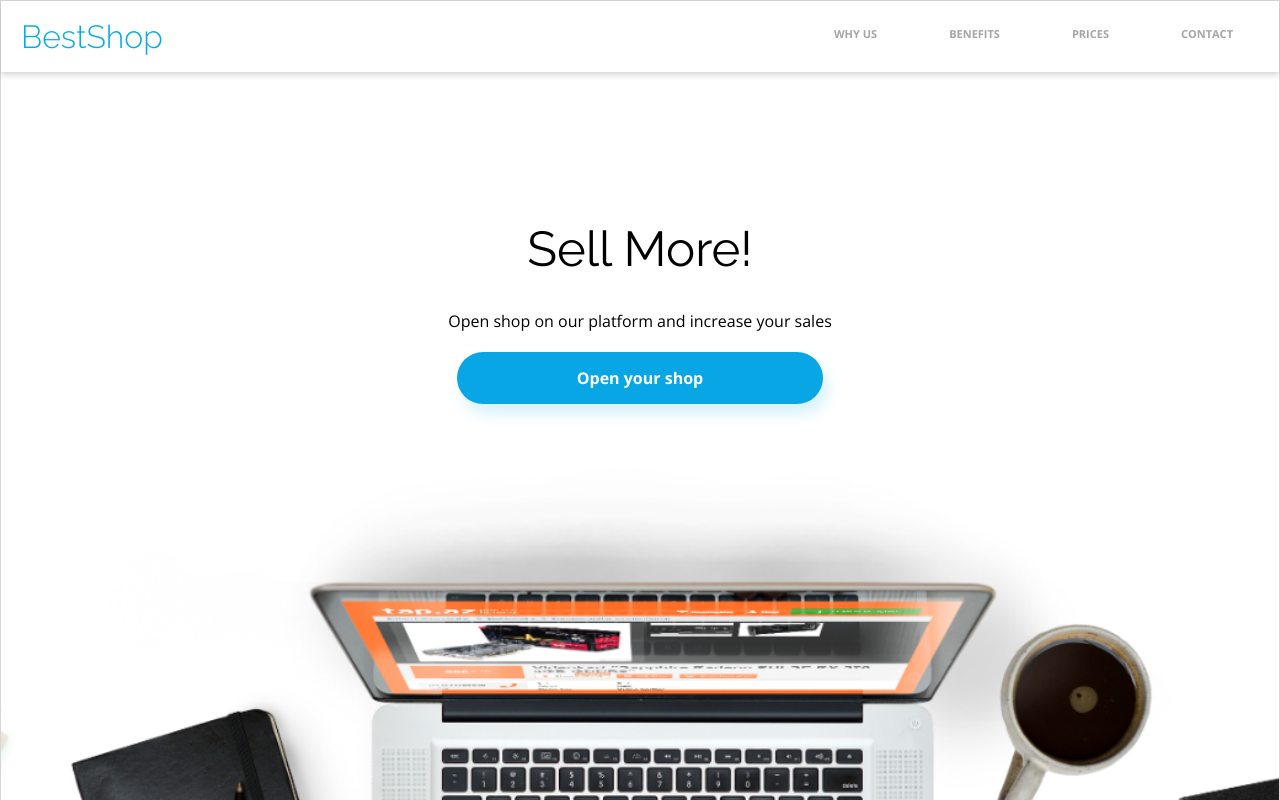
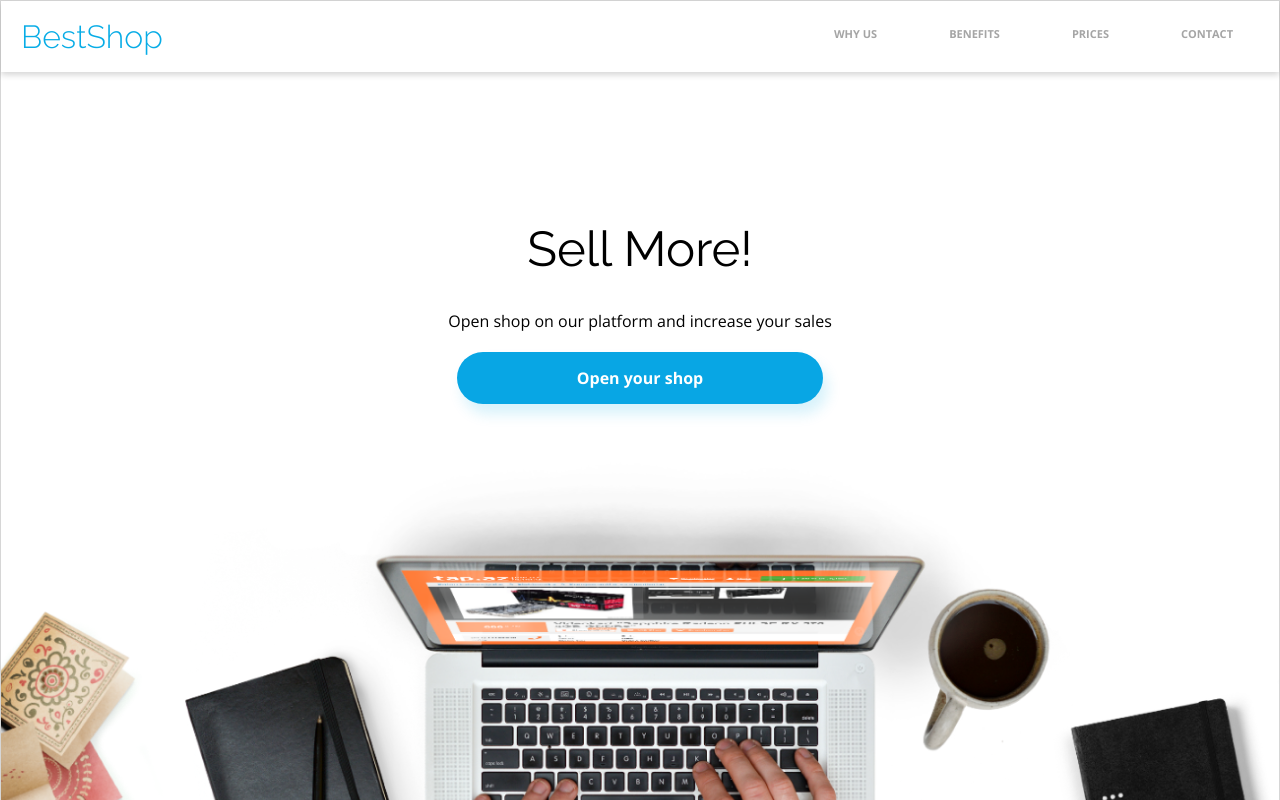
Before and after one commit to karolina-rachuta/BestShop_React, a React (Create React App) app: page / in a window 1280 px wide. Shown: the top 800 px of the page. Built offline with nearby package versions, Linux system fonts and the light colour scheme.

Commit message:
changing height of hero5

```diff
--- a/src/styles/components/hero.scss
+++ b/src/styles/components/hero.scss
@@ -24,7 +24,7 @@
     }
 
     @media only screen and (min-width: toRem(950)) and (max-width: toRem(1450)) {
-        background-size: 150%;
+        background-size: 120%;
         min-height: 400px;
         background-position: top 360px center;
         margin-bottom: 30px;
```
